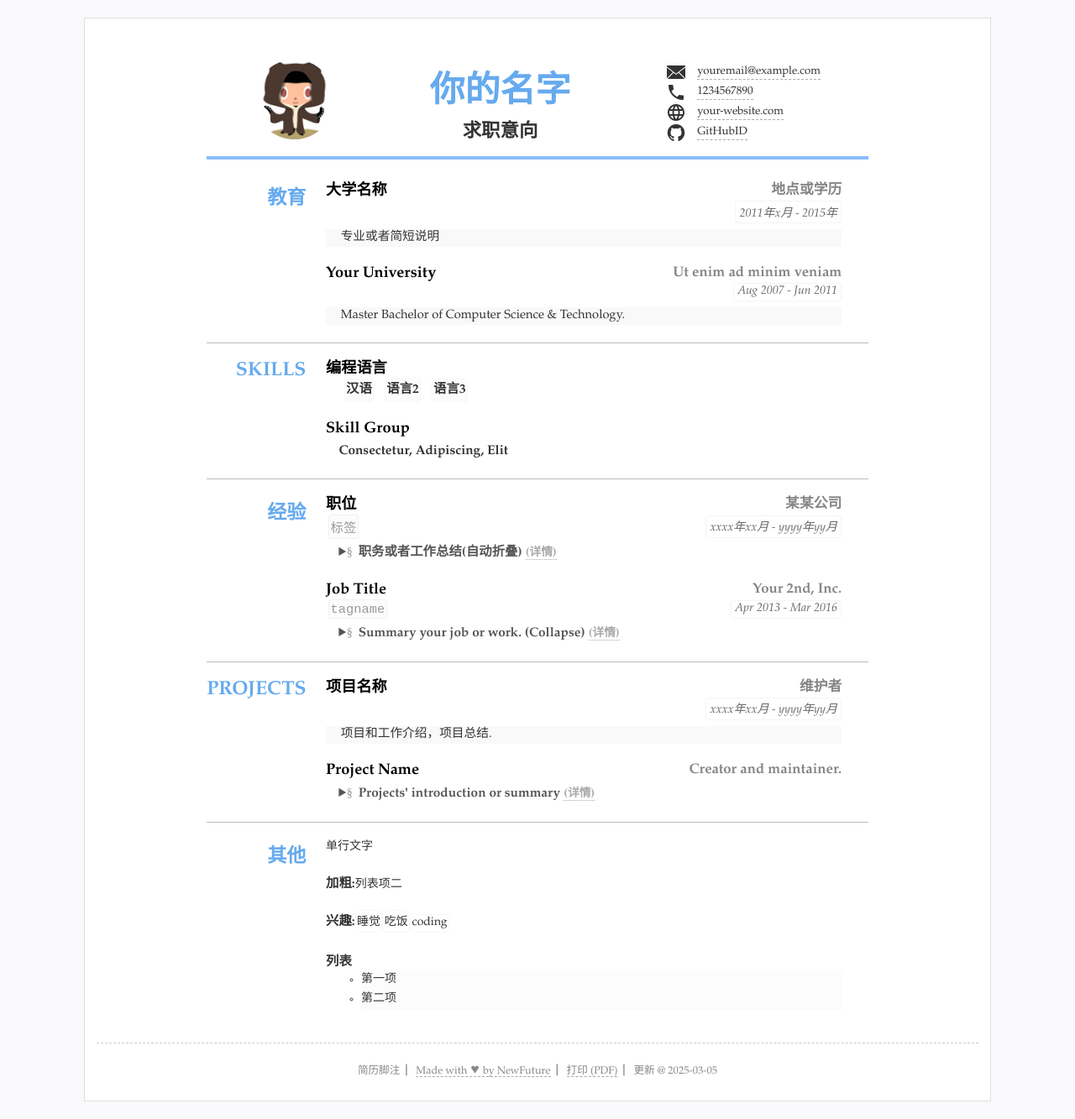
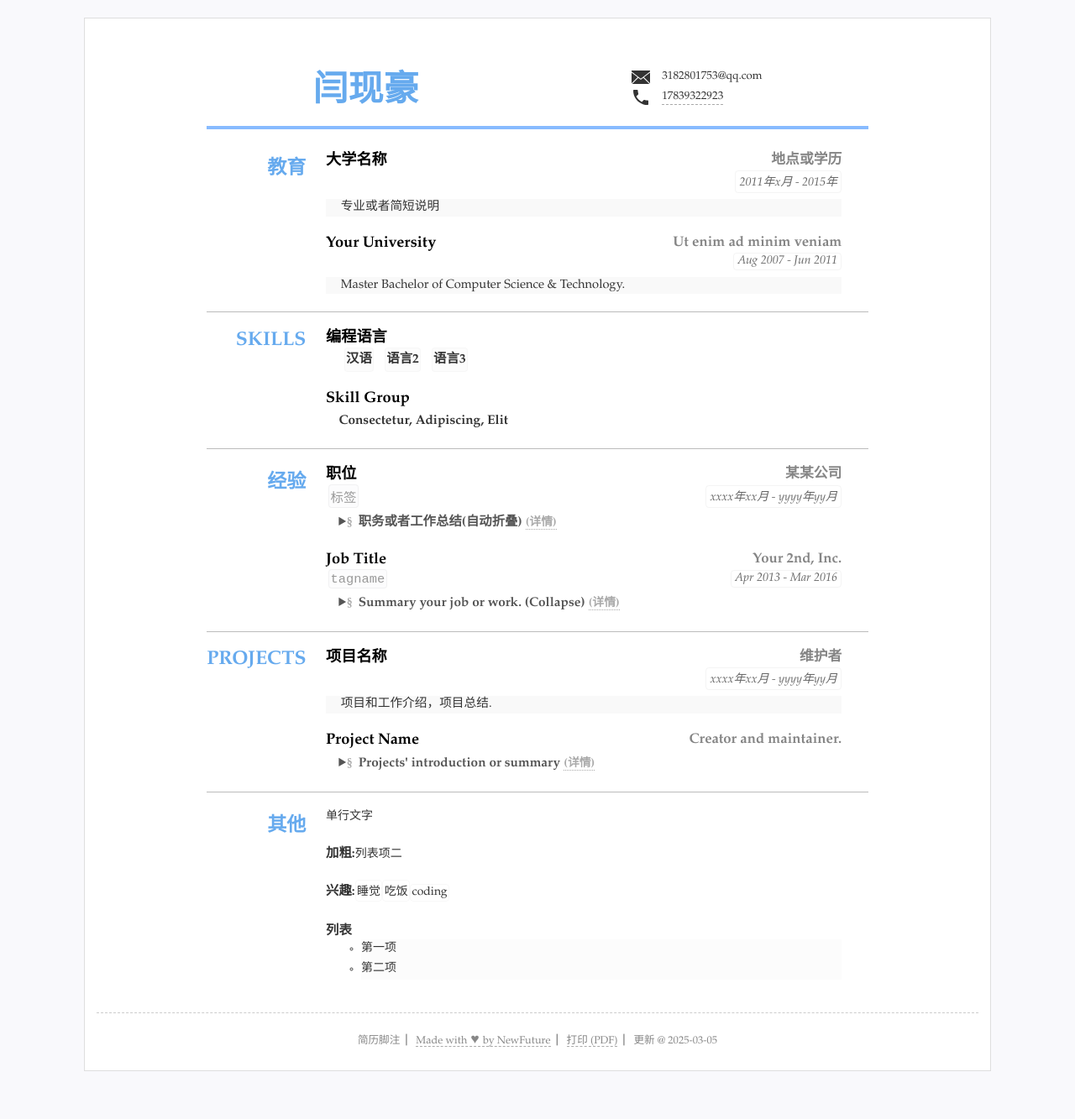
Before and after one commit to 1serendipity/1, a Jekyll site: the page built from index.html, in a window 1280 px wide. Shown: the whole page at 84% size. Built offline with Jekyll 4.4.1, drawn with Linux system fonts in a browser that asks for light colours; after the commit the page ends 1297 px from its top, so only the background shows below that.

Commit message:
Update resume.yml

```diff
--- a/_data/resume.yml
+++ b/_data/resume.yml
@@ -1,27 +1,27 @@
 # 数据格式可以为 yaml(文件以.yml结尾) 或者json(文件以.json结尾)https://1serendipity.github.io/1/
 # 如果YAML格式的数据请先检查格式是否有误，可选检查工具 http://www.yamllint.com
 
-title: "简历标题"
+title: "闫现豪简历"
 lang: "zh" #语言设置 zh表示中文 en 表示英语
-name: "你的名字"
-jobtitle: "求职意向" #可空不显示
-photo: "assets/img/photo.jpg" #照片可空，不显示
+name: "闫现豪"
+jobtitle: "" #求职意向可空不显示
+photo: "" #assets/img/photo.jpg照片可空，不显示
 
 #联系方式
 contact: #联系方式连接等3~5行
-- text: "youremail@example.com" #文本内容
-  href: 'mailto:youremail@example.com' #链接，无链接则空
+- text: "3182801753@qq.com" #文本内容
+  href: '' #mailto:youremail@example.com链接，无链接则空
   icon: 'icons/email.svg' #图标 svg文件
-- text: "1234567890"
-  href: 'tel:1234567890'
+- text: "17839322923"
+  href: 'tel:17839322923'
   icon: 'icons/phone.svg'
-- text: "your-website.com"
-  href: 'http://your-website.com'
-  icon: 'icons/web.svg'
-- text: "GitHubID"
-  href: 'https://github.com/NewFuture'
-  icon: "icons/github.svg"
-  attr: 'target="_blank"' #新标签页打开
+-# text: "your-website.com"
+ # href: 'http://your-website.com'
+ # icon: 'icons/web.svg'
+-# text: "GitHubID"
+ # href: 'https://github.com/NewFuture'
+ # icon: "icons/github.svg"
+ # attr: 'target="_blank"' #新标签页打开
   # - text: "地址"
   #   icon: "icons/location.svg"
 
```
